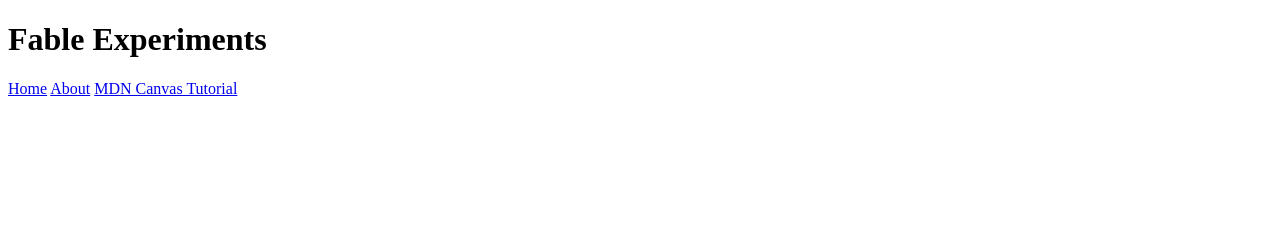
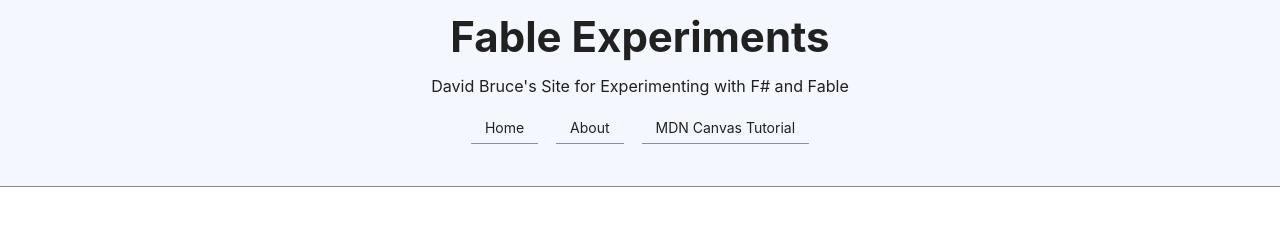
Before and after one commit to davidbruce/fable-experiments, a website: page index.html in a window 1280 px wide. Drawn offline with nearby package versions, Linux system fonts and the light colour scheme.

Commit message:
Add Simple.css

```diff
--- a/index.html
+++ b/index.html
@@ -30,12 +30,56 @@
       </script>
       <!-- End Single Page Apps for GitHub Pages -->
 
+      <link rel="stylesheet" href="https://unpkg.com/simpledotcss/simple.min.css">
+      <!-- <link rel="stylesheet" href="https://cdn.jsdelivr.net/npm/@shoelace-style/shoelace@2.15.1/cdn/themes/light.css" />
+      <script type="module" src="https://cdn.jsdelivr.net/npm/@shoelace-style/shoelace@2.15.1/cdn/shoelace-autoloader.js"></script> -->
+
+      <style>
+          :root {
+              --standard-border-radius: 0px;
+          }
+          html {
+            font-size: 14px;
+          }
+
+          nav > .app-route {
+            border-top: 0px;
+            border-right: 0px;
+            border-left: 0px;
+            border-bottom:  1px solid var(--border);;
+          }
+          nav > .active {
+            border: 1px solid var(--border);
+          }
+          main {
+            animation: fadeInAnimation ease 2s;
+            animation-iteration-count: 1;
+            animation-fill-mode: forwards;
+          }
+
+          @keyframes fadeInAnimation {
+              0% {
+                  opacity: 0;
+              }
+
+              100% {
+                  opacity: 1;
+              }
+          }
+      </style>
   <body>
-    <h1>Fable Experiments</h1>
-    <a class="app-route" href="/" route="/">Home</a>
-    <a class="app-route" href="/about" route="/about">About</a>
-    <a class="app-route" href="/mdn-canvas-tutorial" route="/mdn-canvas-tutorial">MDN Canvas Tutorial</Canvas></a>
-    <div id="app"></div>
+      <header>
+          <h1>Fable Experiments</h1>
+          <span>David Bruce's Site for Experimenting with F# and Fable</span>
+          <nav>
+              <a class="app-route" href="/" route="/">Home</a>
+              <a class="app-route" href="/about" route="/about">About</a>
+              <a class="app-route" href="/mdn-canvas-tutorial" route="/mdn-canvas-tutorial">MDN Canvas Tutorial</Canvas></a>
+          </nav>
+      </header>
+      <main>
+          <div id="app"></div>
+        </main>
     <script type="module" src="src/App.fs.js"></script>
   </body>
 </html>
```
